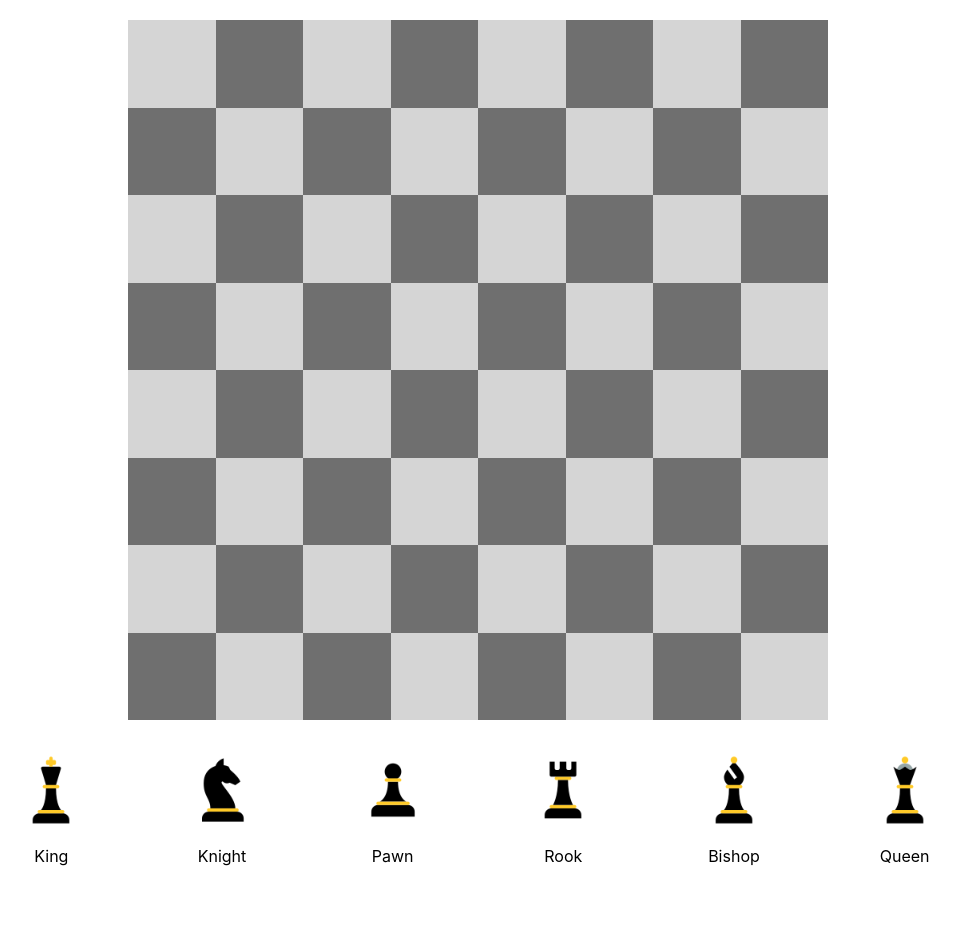
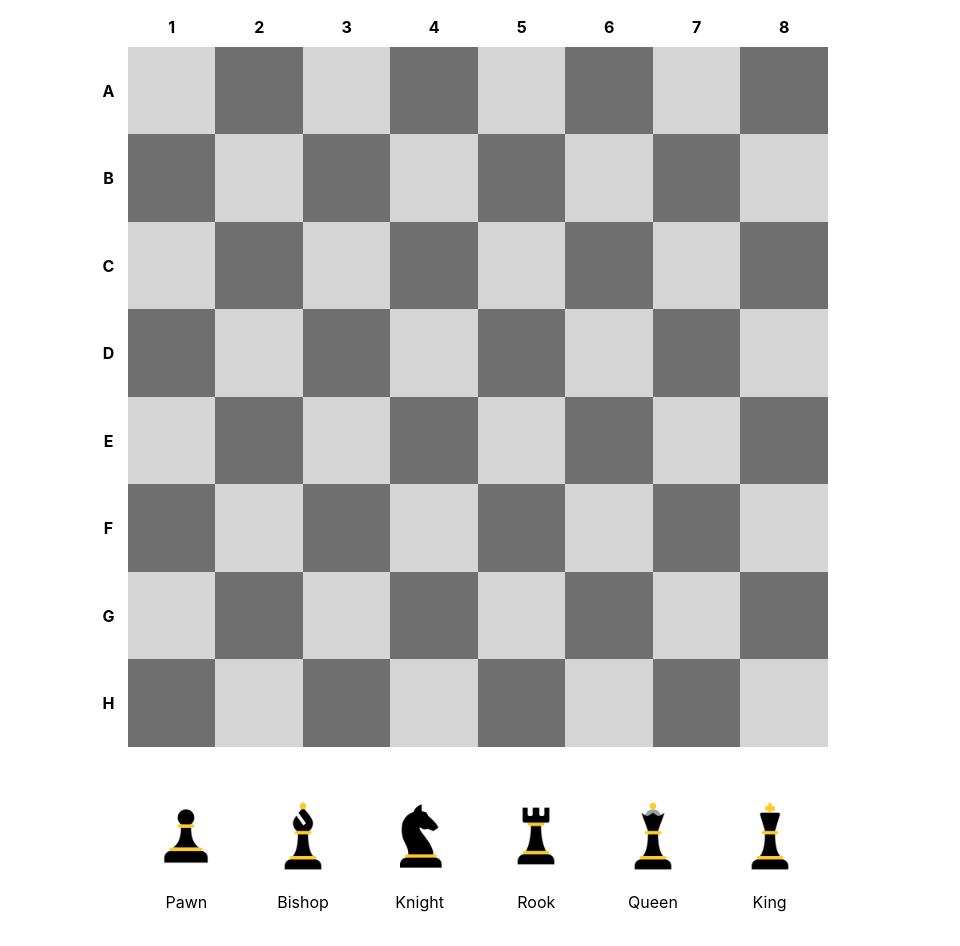
Before and after one commit to BajcarM/chess-distance-calculator, a plain HTML site: page index.html in a window 1280 px wide. Shown: the whole page, without its empty margins (162-1122 px from the left). Before the commit the page ends 900 px from the top, so only its background shows below. Drawn offline with Linux system fonts and the light colour scheme.

Commit message:
added coordinates around gameboard

```diff
--- a/index.css
+++ b/index.css
@@ -5,13 +5,45 @@ body {
   box-sizing: border-box;
 }
 
-.gameboard-container {
-  margin: 20px auto;
+section {
   display: grid;
   place-items: center;
 }
 
+.gameboard-container {
+  margin: auto;
+  display: grid;
+  place-items: center;
+  grid-template-columns: repeat(20, 1fr);
+  grid-template-rows: repeat(20, 1fr);
+}
+
+.coords-letters-container {
+  grid-column: 1;
+  grid-row: 2 / span 18;
+  display: grid;
+  height: 100%;
+  font-size: 1rem;
+  font-weight: bold;
+}
+
+.coords-numbers-container {
+  grid-column: 2 / span 18;
+  grid-row: 1;
+  display: grid;
+  grid-template-columns: repeat(8, 1fr);
+  width: 100%;
+  font-size: 1rem;
+  font-weight: bold;
+}
+
+.coord {
+  margin: auto;
+}
+
 .gameboard {
+  grid-column: 2 / span 18;
+  grid-row: 2 / span 18;
   display: grid;
   grid-template-columns: repeat(8, 1fr);
   height: 700px;
@@ -43,8 +75,6 @@ body {
 
   font-weight: bold;
   font-size: 0rem;
-
-
 }
 
 .figures-container {
@@ -53,15 +83,13 @@ body {
   justify-items: center;
   margin: auto;
   width: 80vw;
-
+  max-width: 700px;
 }
 
 .figure-container {
   display: grid;
   place-items: center;
-  margin:10px auto;
-
-
+  margin: 10px auto;
 }
 
 .figure {
@@ -108,7 +136,6 @@ body {
 .figure-selected {
   /* border: solid 3px red; */
   box-shadow: 1px 1px 5px;
-
 }
 
 .modal {
--- a/index.html
+++ b/index.html
@@ -15,6 +15,8 @@
   <body>
     <section class="section-game">
       <div class="gameboard-container">
+        <div class="coords-letters-container"></div>
+        <div class="coords-numbers-container"></div>
         <div class="gameboard"></div>
       </div>
       <div class="figures-container"></div>
--- a/index.js
+++ b/index.js
@@ -1,18 +1,24 @@
 const gameboard = document.querySelector(".gameboard");
 const figuresContainer = document.querySelector(".figures-container");
+const coordsArray = "abcdefghijklmnopqrstuvwxyz".split("");
+
+const boardSize = 8;
 
 const figures = [
   {
-    name: "king",
+    name: "pawn",
     moves: function () {
-      const king = [];
-      for (i = -1; i < 2; i++) {
-        for (j = -1; j < 2; j++) {
-          king.push([i, j]);
-        }
+      return [["-1", "0"]];
+    },
+  },
+  {
+    name: "bishop",
+    moves: function () {
+      const bishop = [];
+      for (i = -(boardSize - 1); i < boardSize; i++) {
+        bishop.push([i, i], [i, -i]);
       }
-
-      return king;
+      return bishop;
     },
   },
   {
@@ -29,39 +35,36 @@ const figures = [
     },
   },
   {
-    name: "pawn",
-    moves: function () {
-      return [["-1", "0"]];
-    },
-  },
-  {
     name: "rook",
     moves: function () {
       const rook = [];
-      for (i = -7; i < 8; i++) {
+      for (i = -(boardSize - 1); i < boardSize; i++) {
         rook.push(["0", i], [i, "0"]);
       }
       return rook;
     },
   },
   {
-    name: "bishop",
+    name: "queen",
     moves: function () {
-      const bishop = [];
-      for (i = -7; i < 8; i++) {
-        bishop.push([i, i], [i, -i]);
+      const queen = [];
+      for (i = -(boardSize - 1); i < boardSize; i++) {
+        queen.push([i, i], [i, -i], ["0", i], [i, "0"]);
       }
-      return bishop;
+      return queen;
     },
   },
   {
-    name: "queen",
+    name: "king",
     moves: function () {
-      const queen = [];
-      for (i = -7; i < 8; i++) {
-        queen.push([i, i], [i, -i], ["0", i], [i, "0"]);
+      const king = [];
+      for (i = -1; i < 2; i++) {
+        for (j = -1; j < 2; j++) {
+          king.push([i, j]);
+        }
       }
-      return queen;
+
+      return king;
     },
   },
 ];
@@ -69,7 +72,7 @@ const figures = [
 let selectedFigure = null;
 let position = "";
 
-createGameboard(8, 8);
+createGameboard(boardSize, boardSize);
 createFigures();
 
 gameboard.addEventListener("click", (e) => {
@@ -116,6 +119,10 @@ figuresContainer.addEventListener("click", (e) => {
 });
 
 function createGameboard(rows, cols) {
+  gameboard.style.gridTemplateColumns = `repeat(${boardSize}, 1fr)`;
+  document.querySelector(
+    ".coords-numbers-container"
+  ).style.gridTemplateColumns = `repeat(${boardSize}, 1fr)`;
   gameboard.innerHTML = "";
   let tiles = [];
   let tileColors = ["white", "black"];
@@ -129,6 +136,15 @@ function createGameboard(rows, cols) {
     }
   }
   gameboard.innerHTML = tiles.join("");
+
+  for (i = 0; i < boardSize; i++) {
+    document.querySelector(".coords-numbers-container").innerHTML += `
+        <div class="coord">${i + 1}</div>
+    `;
+    document.querySelector(".coords-letters-container").innerHTML += `
+        <div class="coord">${coordsArray[i]}</div>
+    `;
+  }
 }
 
 function createFigures() {
```
